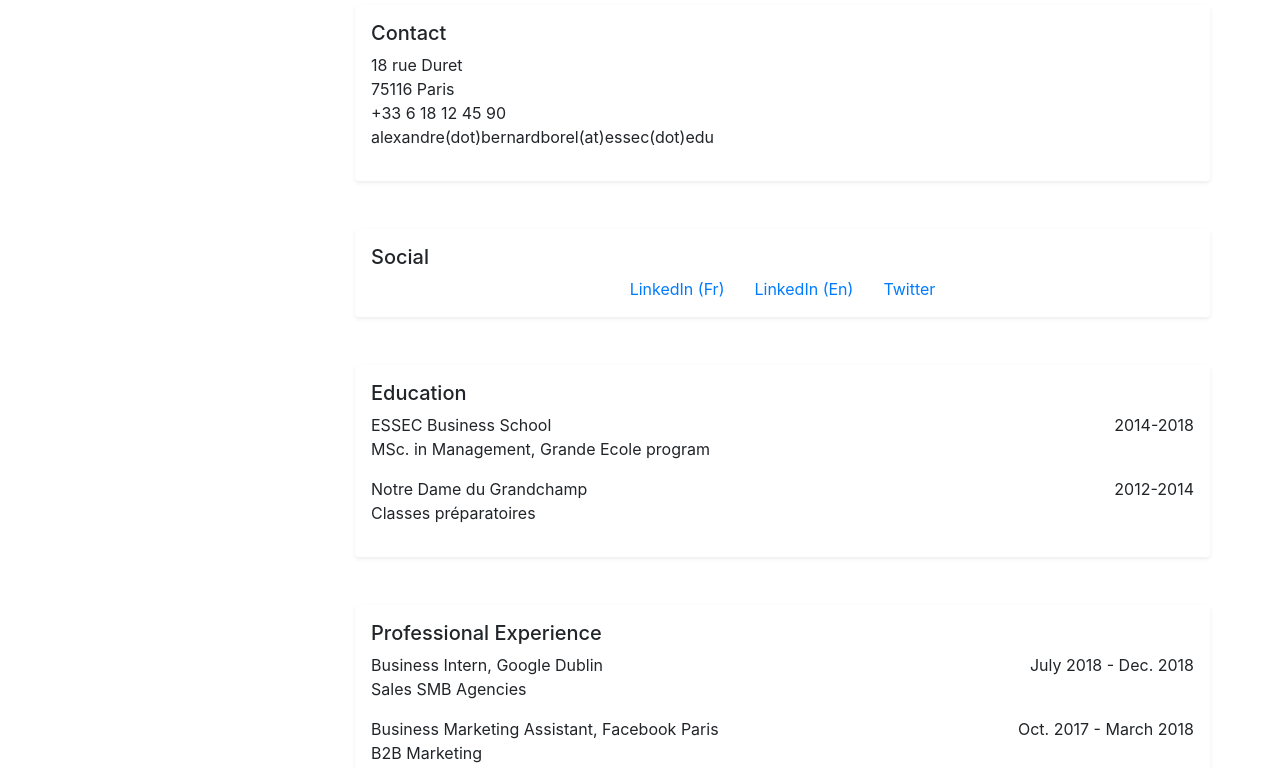
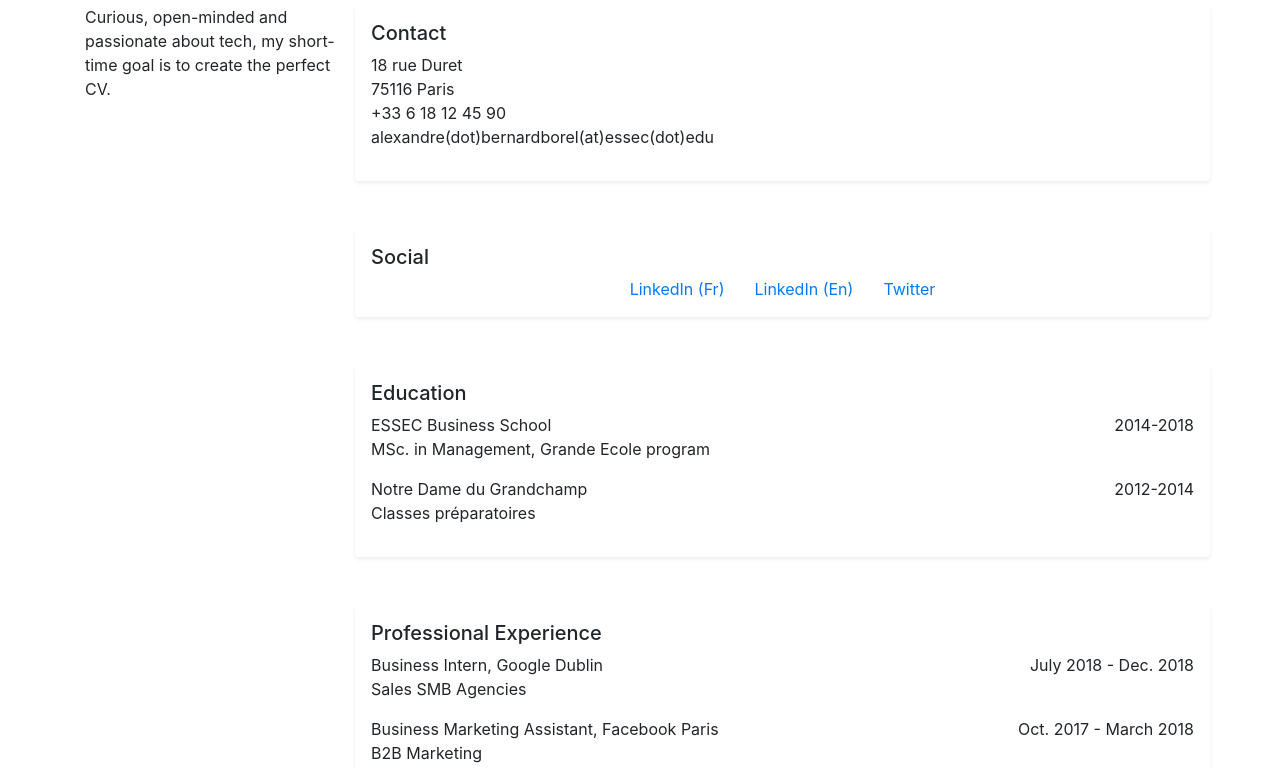
Before and after one commit to ABernardBorel/ABernardBorel.github.io, a plain HTML site: page index.html in a window 1280 px wide. Shown: the part 332-1100 px from the top of the page. Drawn offline with nearby package versions, Linux system fonts and the light colour scheme.

Commit message:
11h16 23/05

```diff
--- a/index.html
+++ b/index.html
@@ -31,6 +31,7 @@
   <div class="row corps">
     <div class="col-3 detailsColonneGauche">
     <h4>Profil et Interêts</h4>
+      <p>Curious, open-minded and passionate about tech, my short-time goal is to create the perfect CV.</p>
     </div>
 
     <div class="col-9 experienceColonneDroite">
```
